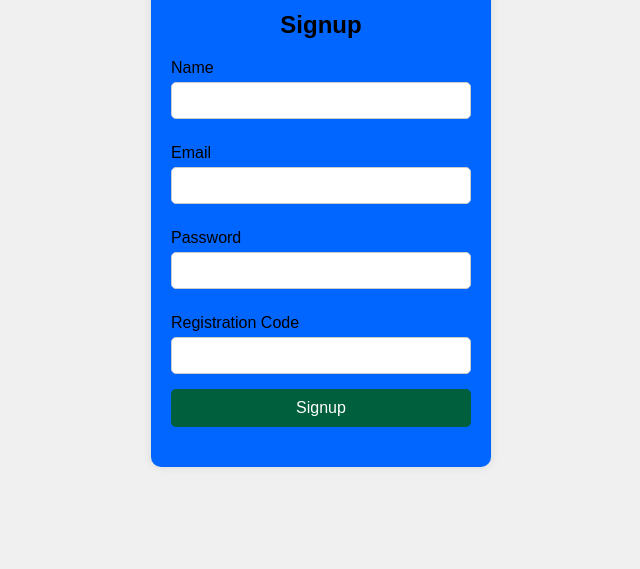
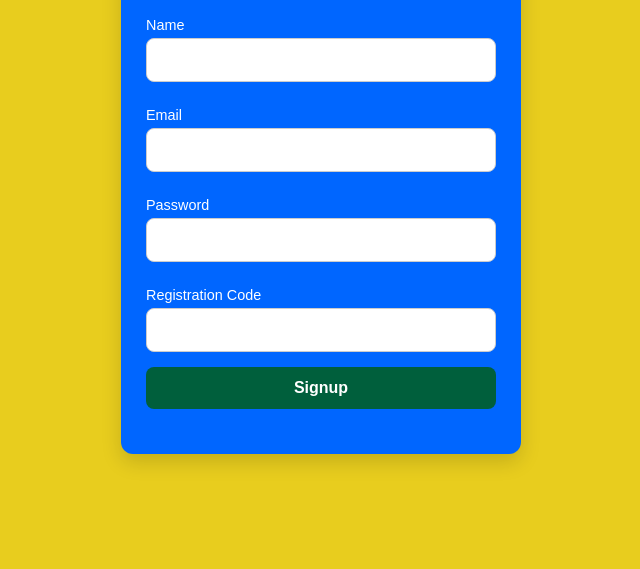
Before and after one commit to A9RYA6N/att-sheet, a plain HTML site: page signup.html in a window 1280 px wide. Shown: the part 247-816 px from the top of the page, without its empty margins (319-959 px from the left). Drawn offline with Linux system fonts and the light colour scheme.

Commit message:
Better UI

```diff
--- a/style1.css
+++ b/style1.css
@@ -1,54 +1,110 @@
+/* General Body Styling */
 body {
     display: flex;
     justify-content: center;
     align-items: center;
     height: 100vh;
-    background-color: #f0f0f0;
-    font-family: Arial, sans-serif;
+    margin: 0; /* Removes default margin for consistency */
+    background-color: rgb(232, 205, 30); /* Softer background for better contrast */
+    font-family: 'Arial', sans-serif; /* Clean and modern font */
 }
+
+/* Container Styling */
 .container {
-    background-color: #0066ff;
-    padding: 20px;
-    border-radius: 10px;
-    box-shadow: 0 0 10px rgba(0, 0, 0, 0.1);
+    background-color: #0066ff; /* Retains your primary blue color */
+    padding: 25px; /* Slightly larger padding for spacious design */
+    border-radius: 12px; /* Softer corners for modern feel */
+    box-shadow: 0 8px 20px rgba(0, 0, 0, 0.15); /* Enhanced shadow for depth */
     text-align: center;
-    width: 300px;
+    width: 350px; /* Wider for larger forms */
+    transition: transform 0.3s ease, box-shadow 0.3s ease; /* Smooth hover effects */
 }
+
+.container:hover {
+    transform: scale(1.03); /* Subtle zoom effect */
+    box-shadow: 0 10px 25px rgba(0, 0, 0, 0.2); /* Stronger shadow on hover */
+}
+
+/* Heading Styling */
 h1 {
     margin-bottom: 20px;
+    font-size: 1.8rem; /* Larger font for better readability */
+    color: #ffffff; /* Contrasts against blue background */
 }
+
+/* Form Container */
 .form-container {
     display: flex;
     flex-direction: column;
     align-items: center;
 }
+
+/* Form Styling */
 form {
     margin-bottom: 20px;
     width: 100%;
 }
+
 label {
     display: block;
     text-align: left;
     margin: 10px 0 5px;
+    font-size: 0.9rem; /* Small but readable font */
+    color: #ffffff; /* Labels match the overall theme */
 }
+
 input {
     width: 100%;
-    padding: 10px;
+    padding: 12px; /* Increased padding for a spacious feel */
     margin-bottom: 15px;
     border: 1px solid #ccc;
-    border-radius: 5px;
+    border-radius: 8px; /* Rounded inputs for consistency */
     box-sizing: border-box;
+    font-size: 1rem; /* Comfortable input text size */
+    transition: border 0.3s ease, box-shadow 0.3s ease; /* Adds interactivity */
 }
+
+input:focus {
+    border-color: #0056b3; /* Highlight border on focus */
+    box-shadow: 0 0 8px rgba(0, 86, 179, 0.4); /* Subtle glow effect */
+    outline: none; /* Removes default outline */
+}
+
+/* Button Styling */
 button {
     width: 100%;
-    padding: 10px;
-    background-color: #005f3c;
+    padding: 12px; /* Increased padding for a larger button */
+    background-color: #005f3c; /* Green for actionable buttons */
     border: none;
-    border-radius: 5px;
-    color: white;
-    font-size: 16px;
+    border-radius: 8px;
+    color: #ffffff;
+    font-size: 1rem;
+    font-weight: bold;
     cursor: pointer;
+    transition: background-color 0.3s ease, transform 0.2s ease;
 }
+
 button:hover {
-    background-color: #0056b3;
+    background-color: #003f29; /* Darker shade on hover */
+    transform: scale(1.02); /* Slight zoom effect */
 }
+
+button:active {
+    transform: scale(0.98); /* Button presses slightly in */
+}
+
+/* Responsive Design */
+@media (max-width: 480px) {
+    .container {
+        width: 90%; /* Adjusts container width for small screens */
+        padding: 20px;
+    }
+
+    h1 {
+        font-size: 1.5rem; /* Adjusts heading size for smaller devices */
+    }
+
+    button {
+        font-size: 0.9rem; /* Ensures button text is legible */
+    }
+}
```
